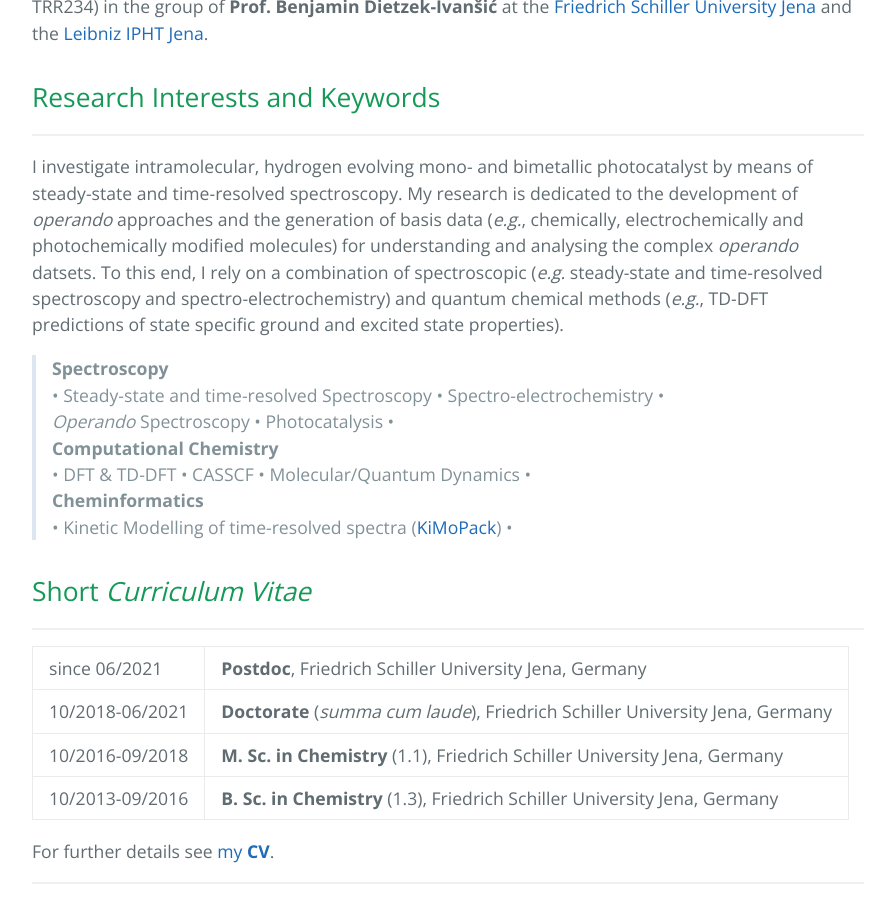
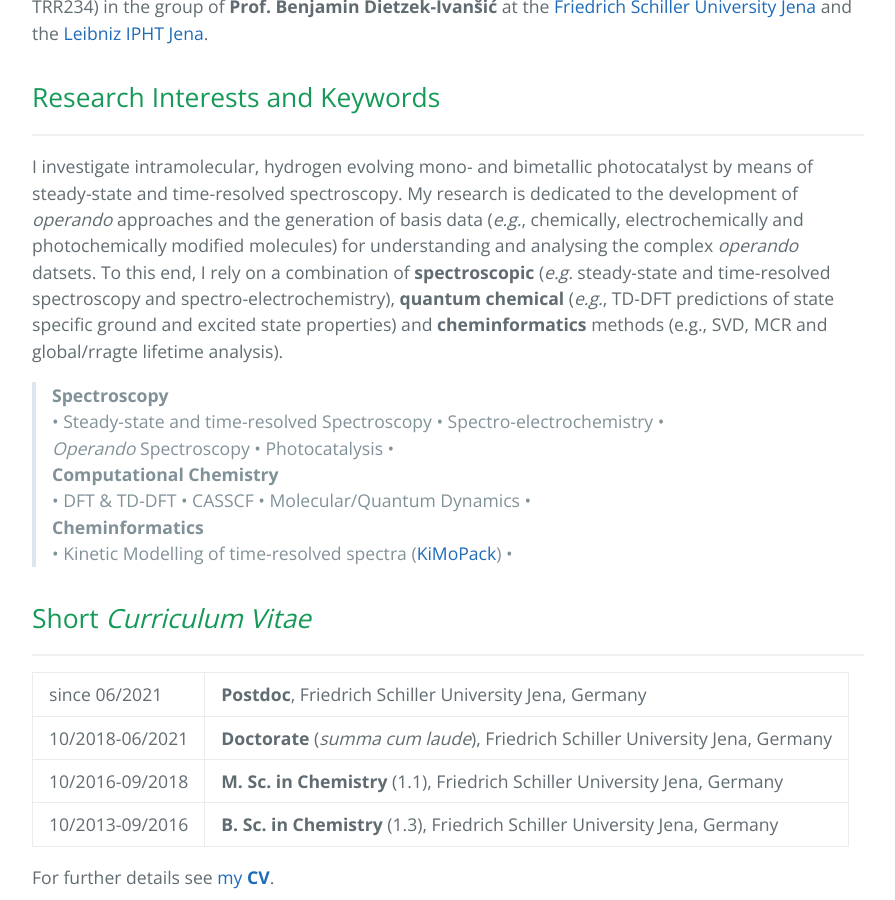
Before and after one commit to carolin-m/carolin-m.github.io, a Jekyll site: the page built from now.md, in a window 1280 px wide and 900 px high, scrolled down 529 px. Shown: the whole window, without its empty margins (192-1087 px from the left). Built offline with Jekyll 4.4.1, drawn with Linux system fonts in a browser that asks for light colours.

Commit message:
Update now.md

```diff
--- a/now.md
+++ b/now.md
@@ -17,7 +17,7 @@ I am currently working in the field **artificial photosynthesis** within the [**
 ## Research Interests and Keywords <br>
 ________________
 {: style="text-align: justify" }
-I investigate intramolecular, hydrogen evolving mono- and bimetallic photocatalyst by means of steady-state and time-resolved spectroscopy. My research is dedicated to the development of *operando* approaches and the generation of basis data (*e.g.*, chemically, electrochemically and photochemically modified molecules) for understanding and analysing the complex *operando* datsets. To this end, I rely on a combination of spectroscopic (*e.g.* steady-state and time-resolved spectroscopy and spectro-electrochemistry) and quantum chemical methods (*e.g.*, TD-DFT predictions of state specific ground and excited state properties).
+I investigate intramolecular, hydrogen evolving mono- and bimetallic photocatalyst by means of steady-state and time-resolved spectroscopy. My research is dedicated to the development of *operando* approaches and the generation of basis data (*e.g.*, chemically, electrochemically and photochemically modified molecules) for understanding and analysing the complex *operando* datsets. To this end, I rely on a combination of **spectroscopic** (*e.g.* steady-state and time-resolved spectroscopy and spectro-electrochemistry), **quantum chemical** (*e.g.*, TD-DFT predictions of state specific ground and excited state properties) and **cheminformatics** methods (e.g., SVD, MCR and global/rragte lifetime analysis).
 
 > **Spectroscopy** <br />
 > • Steady-state and time-resolved Spectroscopy • Spectro-electrochemistry • <br />
```
